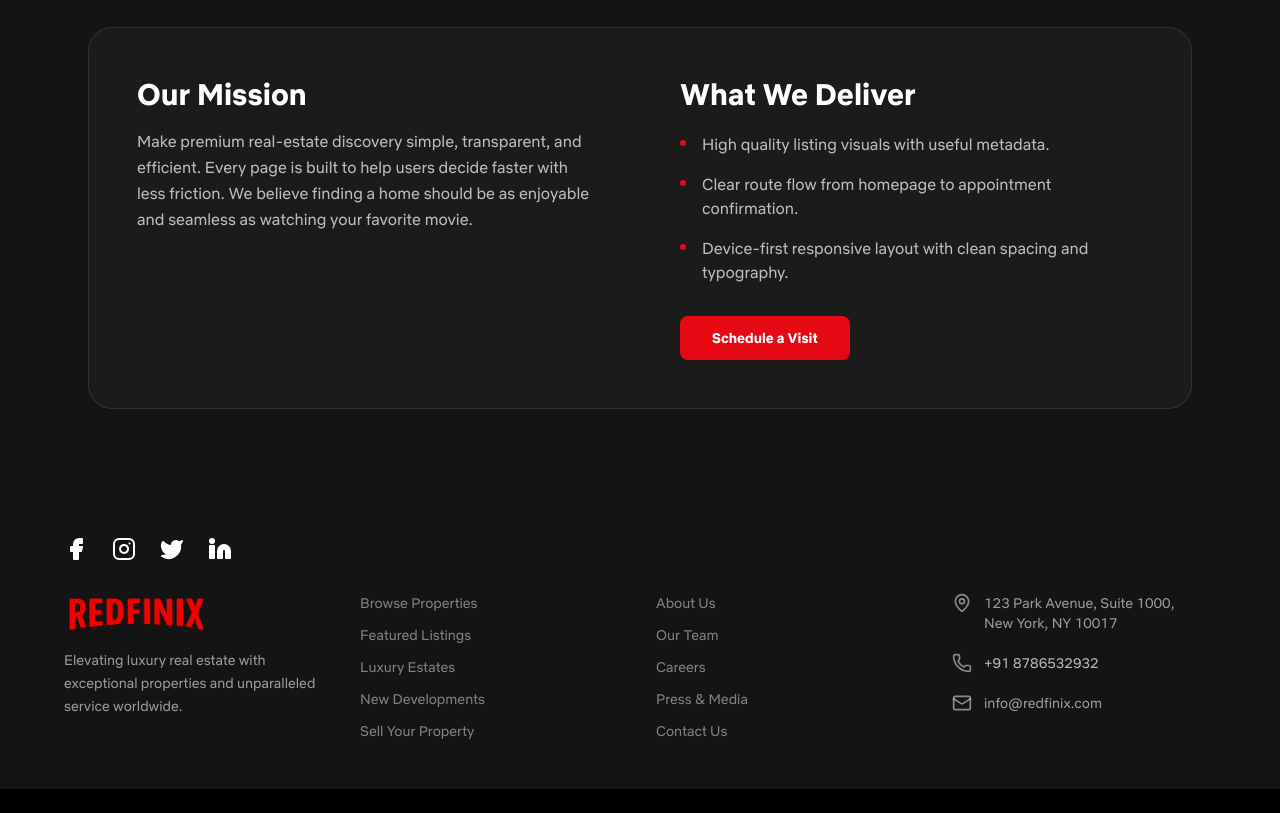
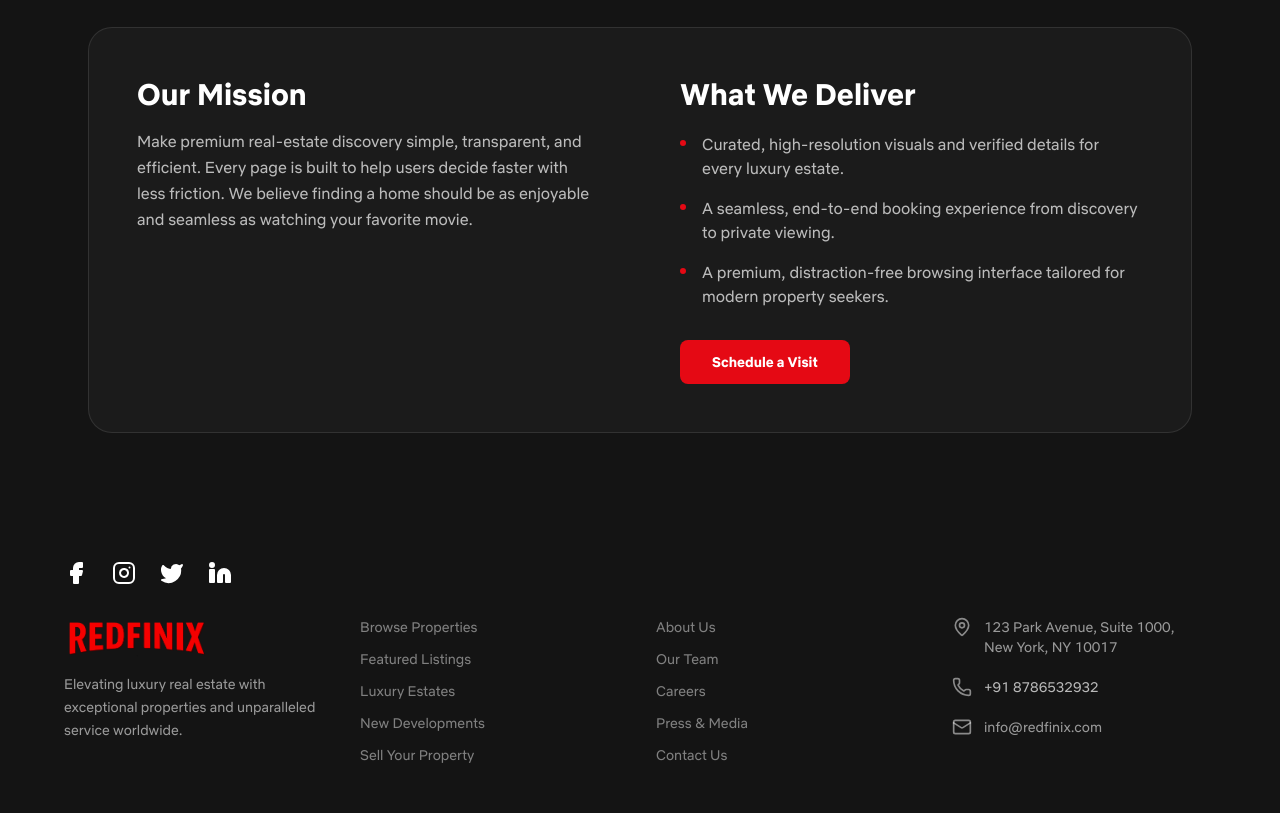
Before and after one commit to amandhakate27/netflix-RedFinix--real-estate-work, a React (Vite) app: page /about in a window 1280 px wide. Shown: the part 980-1793 px from the top of the page. Before the commit the page ends 1769 px from the top, so only its background shows below. Built offline with nearby package versions, Linux system fonts and the light colour scheme.

Commit message:
solving link flow

```diff
--- a/src/pages/About.jsx
+++ b/src/pages/About.jsx
@@ -194,20 +194,20 @@ const About = () => {
               <ul className="mt-5 space-y-4 text-base text-white/70">
                 <li className="flex items-start gap-4">
                   <span className="mt-2 h-1.5 w-1.5 shrink-0 rounded-full bg-[#E50914]" />
-                  <span>High quality listing visuals with useful metadata.</span>
+                  <span>Curated, high-resolution visuals and verified details for every luxury estate.</span>
                 </li>
                 <li className="flex items-start gap-4">
                   <span className="mt-2 h-1.5 w-1.5 shrink-0 rounded-full bg-[#E50914]" />
-                  <span>Clear route flow from homepage to appointment confirmation.</span>
+                  <span>A seamless, end-to-end booking experience from discovery to private viewing.</span>
                 </li>
                 <li className="flex items-start gap-4">
                   <span className="mt-2 h-1.5 w-1.5 shrink-0 rounded-full bg-[#E50914]" />
-                  <span>Device-first responsive layout with clean spacing and typography.</span>
+                  <span>A premium, distraction-free browsing interface tailored for modern property seekers.</span>
                 </li>
               </ul>
               <button
                 type="button"
-                onClick={() => navigate("/home")}
+                onClick={() => navigate("/schedule")}
                 className="mt-8 inline-flex h-11 items-center justify-center rounded-lg bg-[#E50914] px-8 text-sm font-semibold text-white transition hover:bg-[#c11119]"
               >
                 Schedule a Visit
--- a/src/pages/BookingConfirmation.jsx
+++ b/src/pages/BookingConfirmation.jsx
@@ -323,7 +323,7 @@ const BookingConfirmation = () => {
           </button>
           <button
             type="button"
-            onClick={() => navigate("/home")}
+            onClick={() => navigate("/contact")}
             className="inline-flex h-11 items-center justify-center rounded-lg border border-white/15 text-sm font-medium text-white/70 transition hover:border-white/35 hover:text-white"
           >
             Contact Support
```
